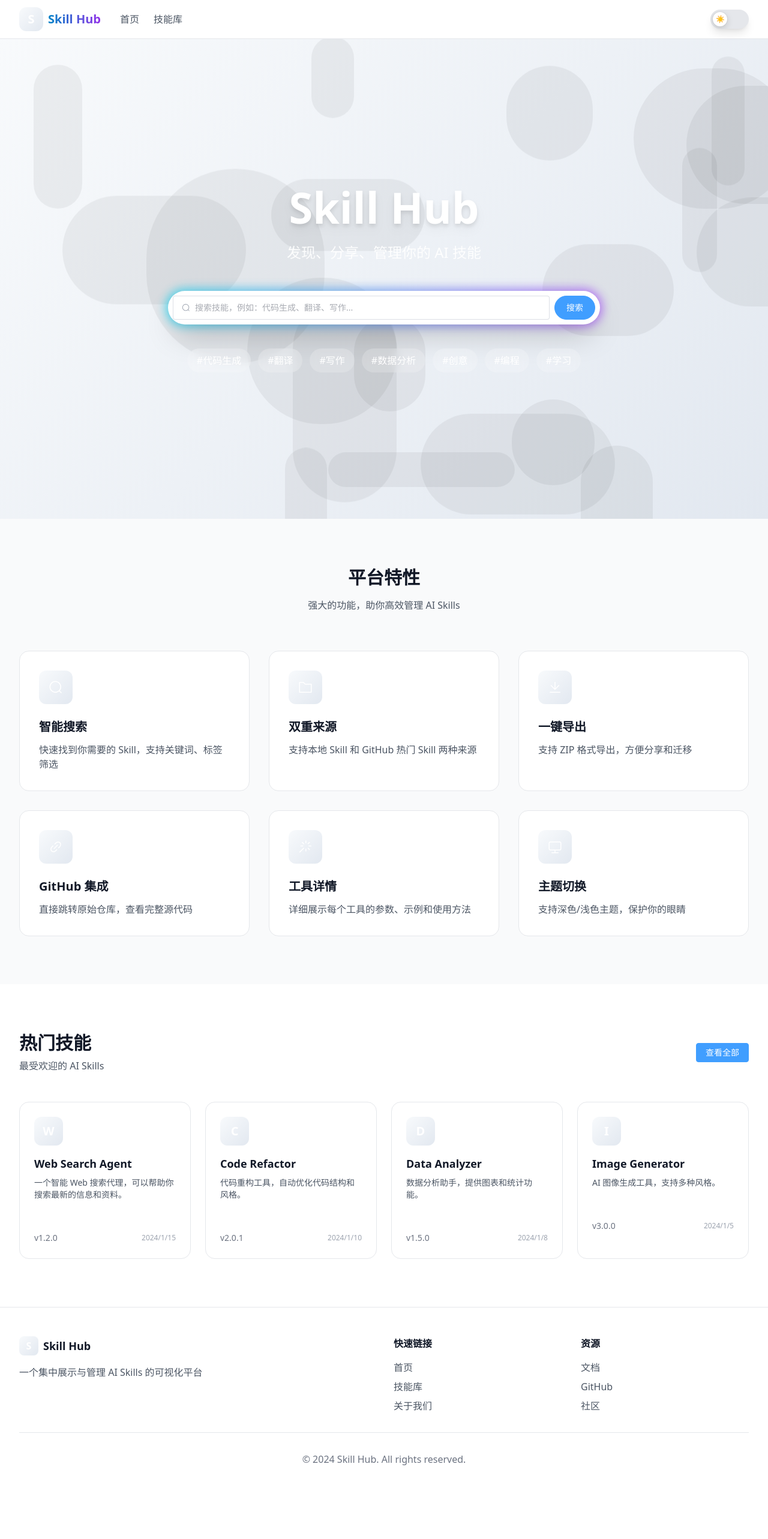
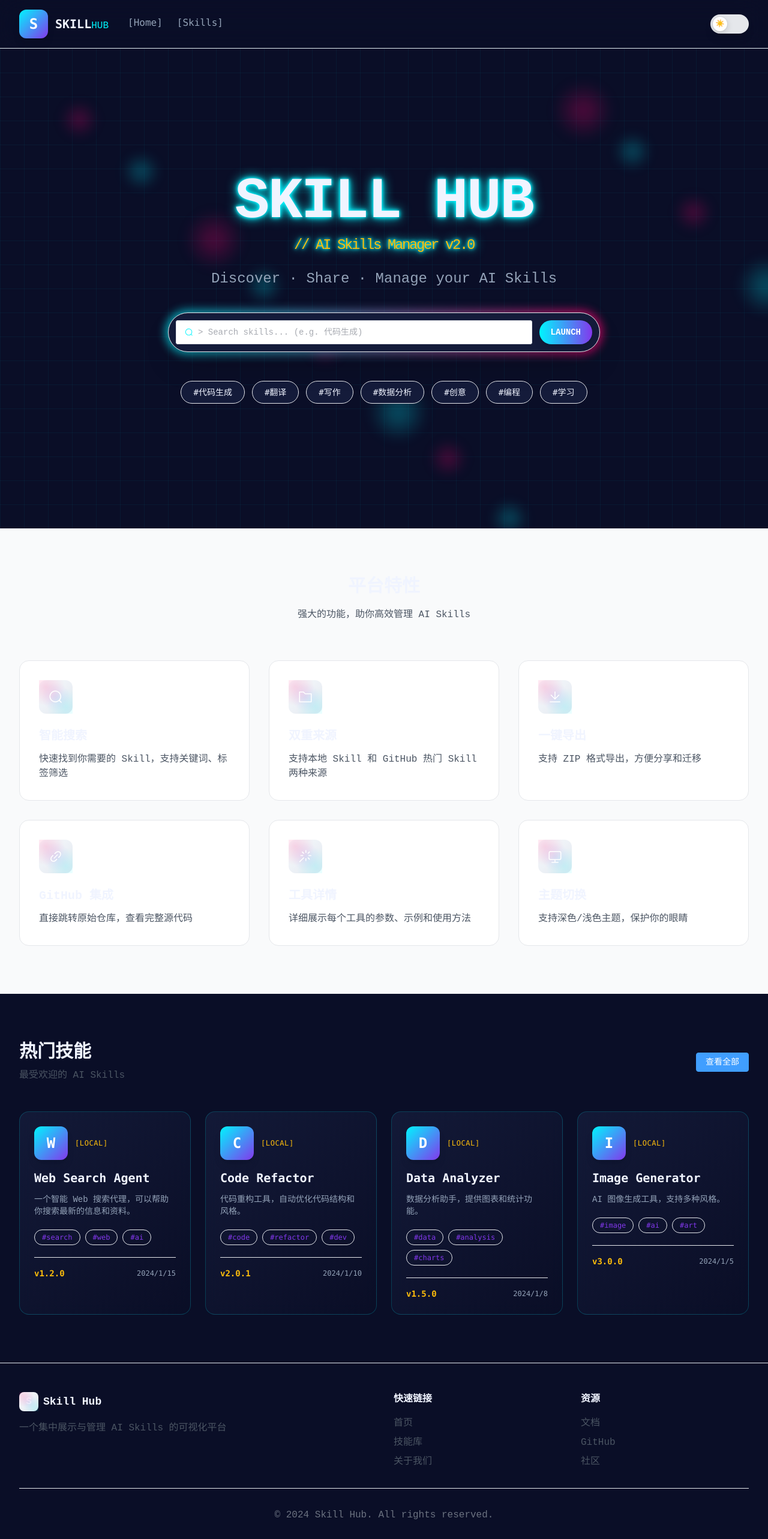
Before and after one commit to blankls/skill-hub, a Vue app: page / in a window 1280 px wide. Shown: the top 2566 px of the page at 60% size. Before the commit the page ends 2493 px from the top, so only its background shows below. Built offline with nearby package versions, Linux system fonts and the light colour scheme.

Commit message:
feat: cyberpunk ui redesign

```diff
--- a/src/components/layout/AppHeader.vue
+++ b/src/components/layout/AppHeader.vue
@@ -1,26 +1,27 @@
 <template>
-  <header class="sticky top-0 z-50 backdrop-blur-md bg-white/80 dark:bg-dark-bg/80 border-b border-gray-200 dark:border-dark-border">
+  <header class="sticky top-0 z-50 bg-[var(--dark-card)]/90 backdrop-blur-xl border-b border-[var(--neon-cyan)]/20">
     <div class="max-w-7xl mx-auto px-4 sm:px-6 lg:px-8">
-      <div class="flex justify-between items-center h-16">
+      <div class="flex items-center justify-between h-20">
         <div class="flex items-center gap-8">
-          <router-link to="/" class="flex items-center gap-2">
-            <div class="w-10 h-10 rounded-xl gradient-bg flex items-center justify-center">
-              <span class="text-white font-bold text-xl">S</span>
+          <router-link to="/" class="flex items-center gap-3 group">
+            <div class="w-12 h-12 rounded-xl bg-gradient-to-br from-[var(--neon-cyan)] to-[var(--neon-purple)] flex items-center justify-center shadow-lg group-hover:shadow-[0_0_20px_rgba(0,245,255,0.5)] transition-all duration-300">
+              <span class="text-white font-black text-2xl font-mono">S</span>
             </div>
-            <span class="text-xl font-bold bg-clip-text text-transparent bg-gradient-to-r from-primary-600 to-purple-600">
-              Skill Hub
-            </span>
+            <div class="leading-tight">
+              <span class="text-xl font-black text-[var(--text-light)] font-mono">SKILL</span>
+              <span class="text-[var(--neon-cyan)]">HUB</span>
+            </div>
           </router-link>
-          <nav class="hidden md:flex gap-6">
-            <router-link to="/" class="text-gray-600 dark:text-gray-300 hover:text-primary-600 dark:hover:text-primary-500 font-medium">
-              首页
+          <nav class="hidden md:flex gap-6 font-mono">
+            <router-link to="/" class="text-[var(--text-muted)] hover:text-[var(--neon-cyan)] font-medium hover:border-b-2 hover:border-[var(--neon-cyan)] pb-1 transition-all">
+              [Home]
             </router-link>
-            <router-link to="/skills" class="text-gray-600 dark:text-gray-300 hover:text-primary-600 dark:hover:text-primary-500 font-medium">
-              技能库
+            <router-link to="/skills" class="text-[var(--text-muted)] hover:text-[var(--neon-cyan)] font-medium hover:border-b-2 hover:border-[var(--neon-cyan)] pb-1 transition-all">
+              [Skills]
             </router-link>
           </nav>
         </div>
-        <div class="flex items-center gap-4">
+        <div class="flex items-center">
           <ThemeToggle />
         </div>
       </div>
--- a/src/components/ui/SkillCard.vue
+++ b/src/components/ui/SkillCard.vue
@@ -1,28 +1,38 @@
 <template>
-  <div class="group bg-white dark:bg-slate-800 rounded-2xl overflow-hidden border border-gray-200 dark:border-slate-700 hover:shadow-xl transition-all duration-300 cursor-pointer" @click="handleClick">
+  <div class="group skill-card rounded-2xl overflow-hidden cursor-pointer" @click="handleClick">
     <div class="p-6">
       <div class="flex items-start justify-between mb-4">
-        <div class="w-12 h-12 rounded-xl gradient-bg flex items-center justify-center text-white text-xl font-bold">
+      <div class="flex items-center gap-3">
+        <div class="w-14 h-14 rounded-xl bg-gradient-to-br from-[var(--neon-cyan)] to-[var(--neon-purple)] flex items-center justify-center text-white text-2xl font-black font-mono shadow-lg">
           {{ skill.name.charAt(0).toUpperCase() }}
         </div>
-        <el-tag :type="skill.source.type === 'github' ? 'primary' : 'success'" size="small">
-          {{ getSourceLabel(skill.source.type) }}
-        </el-tag>
+        <div>
+          <span class="text-[var(--neon-yellow)] text-xs font-mono uppercase tracking-wider">
+            [{{ getSourceLabel(skill.source.type) }}]
+          </span>
+        </div>
       </div>
-      <h3 class="text-lg font-semibold mb-2 group-hover:text-primary-600 transition-colors">
+      </div>
+
+      <h3 class="text-xl font-bold mb-3 text-[var(--text-light)] group-hover:text-[var(--neon-cyan)] transition-colors font-mono">
         {{ skill.name }}
       </h3>
-      <p class="text-gray-600 dark:text-gray-400 text-sm mb-4 line-clamp-2">
+
+      <p class="text-[var(--text-muted)] text-sm mb-5 line-clamp-2">
         {{ skill.description }}
       </p>
-      <div class="flex flex-wrap gap-2 mb-4">
-        <el-tag v-for="tag in skill.tags" :key="tag" size="small" effect="plain" class="text-xs">
-          {{ tag }}
-        </el-tag>
+
+      <div class="flex flex-wrap gap-2 mb-5">
+        <span v-for="tag in skill.tags" :key="tag" class="px-3 py-1 bg-[var(--neon-purple)]/20 border border-[var(--neon-purple)]/30 text-[var(--neon-purple)] rounded-full text-xs font-mono">
+          #{{ tag }}
+        </span>
       </div>
-      <div class="flex items-center justify-between text-sm text-gray-500">
-        <span>v{{ skill.version }}</span>
-        <span class="text-xs text-gray-400">
+
+      <div class="flex items-center justify-between pt-4 border-t border-[var(--neon-cyan)]/10">
+        <span class="text-[var(--neon-yellow)] font-mono text-sm font-semibold">
+        v{{ skill.version }}
+        </span>
+        <span class="text-[var(--text-muted)] text-xs font-mono">
           {{ formatDate(skill.updatedAt) }}
         </span>
       </div>
@@ -47,12 +57,12 @@ const handleClick = () => {
 
 const getSourceLabel = (type: string) => {
   const labels: Record<string, string> = {
-    local: '本地',
+    local: 'LOCAL',
     zip: 'ZIP',
-    github: 'GitHub',
-    skillmd: 'Markdown'
+    github: 'GITHUB',
+    skillmd: 'MD'
   }
-  return labels[type] || '本地'
+  return labels[type] || 'LOCAL'
 }
 
 const formatDate = (date: Date | string) => {
--- a/src/modules/home/components/HeroSection.vue
+++ b/src/modules/home/components/HeroSection.vue
@@ -1,51 +1,73 @@
 <template>
   <section class="relative min-h-screen flex items-center justify-center overflow-hidden">
-    <div class="absolute inset-0 gradient-bg animate-gradient-x"></div>
+    <div class="absolute inset-0 gradient-bg"></div>
 
-    <div class="absolute inset-0 overflow-hidden">
-      <div v-for="i in 20" :key="i" class="absolute rounded-full"
-           :class="themeStore.isDark ? 'bg-white/5' : 'bg-black/5'"
+    <!-- Animated Grid Lines -->
+    <div class="absolute inset-0 opacity-20">
+      <svg class="w-full h-full" xmlns="http://www.w3.org/2000/svg">
+        <defs>
+          <pattern id="grid" width="40" height="40" patternUnits="userSpaceOnUse">
+            <path d="M 40 0 L 0 0 0 40" fill="none" stroke="var(--neon-cyan)" stroke-width="0.5"/>
+          </pattern>
+        </defs>
+        <rect width="100%" height="100%" fill="url(#grid)" />
+      </svg>
+    </div>
+
+    <!-- Floating Orbs -->
+    <div class="absolute inset-0 overflow-hidden pointer-events-none">
+      <div v-for="i in 12" :key="i" class="absolute rounded-full"
            :style="{
-             width: Math.random() * 300 + 50 + 'px',
-             height: Math.random() * 300 + 50 + 'px',
-             left: Math.random() * 100 + '%',
-             top: Math.random() * 100 + '%',
-             animation: `float ${Math.random() * 10 + 5}s ease-in-out infinite`,
-             animationDelay: Math.random() * 5 + 's'
+             width: (i % 3 === 0 ? 100 : 60) + 'px',
+             height: (i % 3 === 0 ? 100 : 60) + 'px',
+             left: `${(i * 8) % 100}%`,
+             top: `${(i * 12) % 100}%`,
+             background: `radial-gradient(circle, ${i % 2 === 0 ? 'rgba(0, 245, 255, 0.3)' : 'rgba(255, 0, 110, 0.3)'} 0%, transparent 70%)`,
+             animation: `float ${5 + (i % 5)}s ease-in-out infinite`,
+             animationDelay: `${i * 0.3}s`,
+             filter: 'blur(10px)'
            }"></div>
     </div>
 
+    <!-- Main Content -->
     <div class="relative z-10 w-full max-w-3xl px-6 text-center">
-      <h1 class="text-5xl md:text-7xl font-extrabold text-white mb-6 drop-shadow-lg">
-        Skill Hub
+      <!-- Logo Text -->
+      <h1 class="text-6xl md:text-8xl font-black mb-6 tracking-tight glitch-effect neon-text" style="font-family: 'Courier New', monospace;">
+        SKILL HUB
+        <span class="block text-lg md:text-2xl text-[var(--neon-yellow)] mt-2 font-normal">
+          // AI Skills Manager v2.0
+        </span>
       </h1>
-      <p class="text-xl md:text-2xl text-white/90 mb-12">
-        发现、分享、管理你的 AI 技能
+
+      <p class="text-xl md:text-2xl text-[var(--text-muted)] mb-10 max-w-2xl mx-auto leading-relaxed">
+        Discover · Share · Manage your AI Skills
       </p>
 
-      <div class="relative group">
-        <div class="absolute -inset-1 bg-gradient-to-r from-cyan-400 to-purple-500 rounded-full blur opacity-75 group-hover:opacity-100 transition duration-300"></div>
-        <div class="relative flex items-center bg-white rounded-full shadow-2xl p-2">
+      <!-- Search Area -->
+      <div class="relative mb-12">
+        <div class="absolute -inset-1 bg-gradient-to-r from-[var(--neon-cyan)] to-[var(--neon-pink)] rounded-full blur opacity-70"></div>
+        <div class="relative flex items-center bg-[var(--dark-card)] border border-[var(--neon-cyan)]/30 rounded-full p-3 shadow-2xl">
           <el-input
             v-model="searchQuery"
             size="large"
-            placeholder="搜索技能，例如：代码生成、翻译、写作..."
-            class="flex-1"
+            placeholder="> Search skills... (e.g. 代码生成)"
+            class="flex-1 bg-transparent"
             @keyup.enter="handleSearch"
           >
             <template #prefix>
-              <el-icon class="text-gray-400"><Search /></el-icon>
+              <el-icon class="text-[var(--neon-cyan)]"><Search /></el-icon>
             </template>
           </el-input>
-          <el-button type="primary" size="large" round class="ml-2" @click="handleSearch">
-            搜索
+          <el-button type="primary" size="large" round class="ml-3 bg-gradient-to-r from-[var(--neon-cyan)] to-[var(--neon-purple)] border-none text-white font-bold shadow-lg hover:shadow-[0_0_20px_rgba(0,245,255,0.5)]" @click="handleSearch">
+            LAUNCH
           </el-button>
         </div>
       </div>
 
-      <div class="mt-10 flex flex-wrap justify-center gap-3">
+      <!-- Popular Tags -->
+      <div class="flex flex-wrap justify-center gap-3">
         <router-link v-for="tag in popularTags" :key="tag" :to="`/skills?tag=${tag}`"
-          class="px-4 py-2 bg-white/20 hover:bg-white/30 backdrop-blur text-white rounded-full transition hover:scale-105">
+          class="px-5 py-2 bg-[var(--dark-card)] hover:bg-[var(--neon-cyan)]/20 border border-[var(--neon-cyan)]/30 hover:border-[var(--neon-cyan)] text-[var(--text-light)] rounded-full transition-all duration-300 font-mono text-sm hover:shadow-[0_0_15px_rgba(0,245,255,0.3)]">
           #{{ tag }}
         </router-link>
       </div>
@@ -57,9 +79,7 @@
 import { ref } from 'vue'
 import { useRouter } from 'vue-router'
 import { Search } from '@element-plus/icons-vue'
-import { useThemeStore } from '@/stores/themeStore'
 
-const themeStore = useThemeStore()
 const router = useRouter()
 const searchQuery = ref('')
 const popularTags = ['代码生成', '翻译', '写作', '数据分析', '创意', '编程', '学习']
--- a/src/modules/skill-list/components/SkillToolbar.vue
+++ b/src/modules/skill-list/components/SkillToolbar.vue
@@ -1,22 +1,23 @@
 <template>
-  <div class="bg-white dark:bg-slate-800 shadow-sm p-4 sticky top-0 z-20">
+  <div class="bg-[var(--dark-card)]/90 backdrop-blur-xl border-b border-[var(--neon-cyan)]/20 p-5 sticky top-0 z-20">
     <div class="max-w-7xl mx-auto flex flex-wrap gap-4 items-center justify-between">
       <div class="flex items-center gap-4 flex-1">
         <el-input
           v-model="searchQuery"
-          placeholder="搜索技能..."
+          placeholder="> Search skills..."
           :prefix-icon="Search"
           clearable
           class="w-80"
           @input="handleSearch"
+          style="--el-input-bg-color: var(--dark-bg); --el-input-border-color: rgba(0, 245, 255, 0.3); --el-input-text-color: var(--text-light); --el-input-placeholder-color: var(--text-muted);"
         />
-        <el-select v-model="selectedTag" placeholder="筛选标签" clearable class="w-40">
+        <el-select v-model="selectedTag" placeholder="#Filter" clearable class="w-40" style="--el-select-bg-color: var(--dark-bg); --el-select-border-color: rgba(0, 245, 255, 0.3);">
           <el-option v-for="tag in allTags" :key="tag" :label="tag" :value="tag" />
         </el-select>
       </div>
 
       <div class="flex items-center gap-3">
-        <el-radio-group v-model="viewMode" size="small" @change="handleViewModeChange">
+        <el-radio-group v-model="viewMode" size="small" @change="handleViewModeChange" style="--el-radio-button-text-color: var(--text-muted); --el-radio-button-bg-color: var(--dark-bg); --el-radio-button-border-color: rgba(0, 245, 255, 0.3); --el-radio-button-checked-text-color: var(--text-light); --el-radio-button-checked-bg-color: var(--neon-cyan); --el-radio-button-checked-border-color: var(--neon-cyan);">
           <el-radio-button value="grid">
             <el-icon><Grid /></el-icon>
           </el-radio-button>
@@ -24,8 +25,8 @@
             <el-icon><List /></el-icon>
           </el-radio-button>
         </el-radio-group>
-        <el-button type="primary" :icon="Upload" @click="showImport = true">
-          导入技能
+        <el-button type="primary" :icon="Upload" @click="showImport = true" class="bg-gradient-to-r from-[var(--neon-cyan)] to-[var(--neon-purple)] border-none text-white font-bold shadow-lg hover:shadow-[0_0_20px_rgba(0,245,255,0.5)]">
+          [Import Skill]
         </el-button>
       </div>
     </div>
--- a/src/style.css
+++ b/src/style.css
@@ -4,24 +4,42 @@
 
 :root {
   color-scheme: light dark;
+  --neon-pink: #ff006e;
+  --neon-cyan: #00f5ff;
+  --neon-purple: #8338ec;
+  --neon-yellow: #ffbe0b;
+  --dark-bg: #0a0e27;
+  --dark-card: #141b3a;
+  --text-light: #f0f4ff;
+  --text-muted: #94a3b8;
+  --gradient-start: #121826;
+  --gradient-end: #0a0e27;
 }
 
 * {
-  transition: color 0.3s ease;
+  transition: all 0.3s ease;
 }
 
 body {
-  background-color: #ffffff;
-  color: #111827;
-}
-
-.dark body {
-  background-color: #0f172a;
-  color: #f8fafc;
+  background-color: var(--dark-bg);
+  color: var(--text-light);
+  font-family: 'Courier New', monospace, system-ui;
 }
 
 .gradient-bg {
-  background: linear-gradient(135deg, var(--gradient-start, #667eea) 0%, var(--gradient-end, #764ba2) 100%);
+  background: linear-gradient(135deg, var(--gradient-start) 0%, var(--gradient-end) 100%);
+  position: relative;
+}
+
+.gradient-bg::before {
+  content: '';
+  position: absolute;
+  inset: 0;
+  background-image:
+    radial-gradient(ellipse at 20% 20%, rgba(255, 0, 110, 0.15) 0%, transparent 50%),
+    radial-gradient(ellipse at 80% 80%, rgba(0, 245, 255, 0.15) 0%, transparent 50%),
+    radial-gradient(ellipse at 50% 50%, rgba(131, 56, 236, 0.1) 0%, transparent 60%);
+  pointer-events: none;
 }
 
 @keyframes gradient-x {
@@ -35,23 +53,50 @@ body {
   50% { transform: translateY(-20px); }
 }
 
+@keyframes glitch {
+  0% { text-shadow: 2px 2px var(--neon-pink), -2px -2px var(--neon-cyan); }
+  25% { text-shadow: -2px 2px var(--neon-pink), 2px -2px var(--neon-cyan); }
+  50% { text-shadow: 2px -2px var(--neon-pink), -2px 2px var(--neon-cyan); }
+  75% { text-shadow: -2px -2px var(--neon-pink), 2px 2px var(--neon-cyan); }
+  100% { text-shadow: 2px 2px var(--neon-pink), -2px -2px var(--neon-cyan); }
+}
+
 .animate-gradient-x {
   animation: gradient-x 15s ease infinite;
+  background-size: 400% 400%;
 }
 
 .animate-float {
   animation: float 6s ease-in-out infinite;
 }
 
+.neon-text {
+  text-shadow: 0 0 5px var(--neon-cyan), 0 0 10px var(--neon-cyan), 0 0 20px var(--neon-cyan);
+}
+
+.glitch-effect:hover {
+  animation: glitch 0.3s infinite;
+}
+
+.skill-card {
+  background: linear-gradient(135deg, rgba(20, 27, 58, 0.9) 0%, rgba(10, 14, 39, 0.9) 100%);
+  border: 1px solid rgba(0, 245, 255, 0.2);
+  backdrop-filter: blur(10px);
+  transition: all 0.3s ease;
+}
+
+.skill-card:hover {
+  border-color: var(--neon-cyan);
+  box-shadow: 0 0 20px rgba(0, 245, 255, 0.3), inset 0 0 20px rgba(0, 245, 255, 0.05);
+  transform: translateY(-5px);
+}
+
 .code-block {
-  font-family: monospace;
+  font-family: 'Courier New', monospace;
   font-size: 0.875rem;
-  background-color: #f3f4f6;
+  background-color: var(--dark-card);
   padding: 1rem;
   border-radius: 0.5rem;
   overflow-x: auto;
+  border: 1px solid rgba(0, 245, 255, 0.1);
 }
-
-.dark .code-block {
-  background-color: #1f2937;
-}
```
Also changed, not shown: src/modules/skill-list/SkillListPage.vue (+6 -6 lines).
